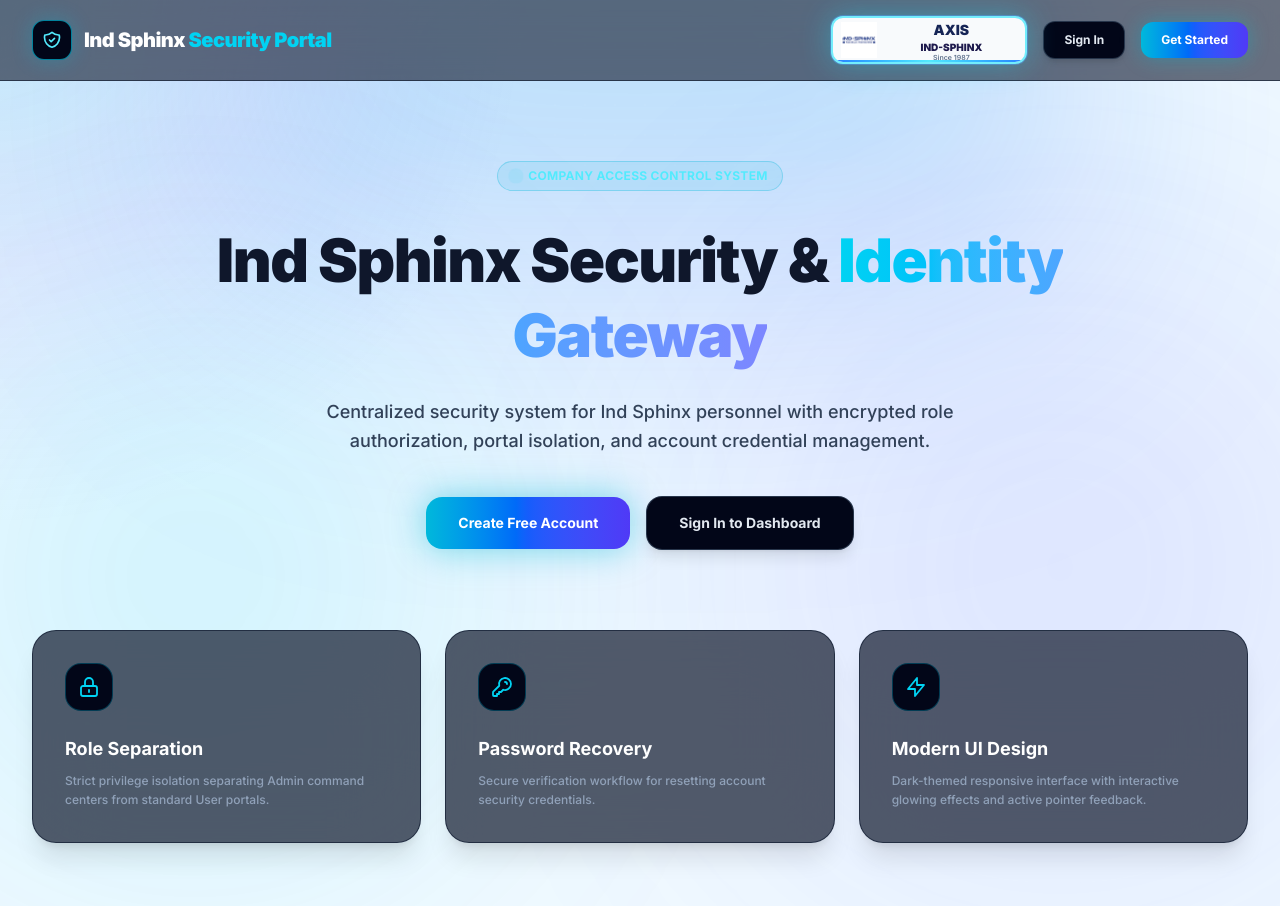
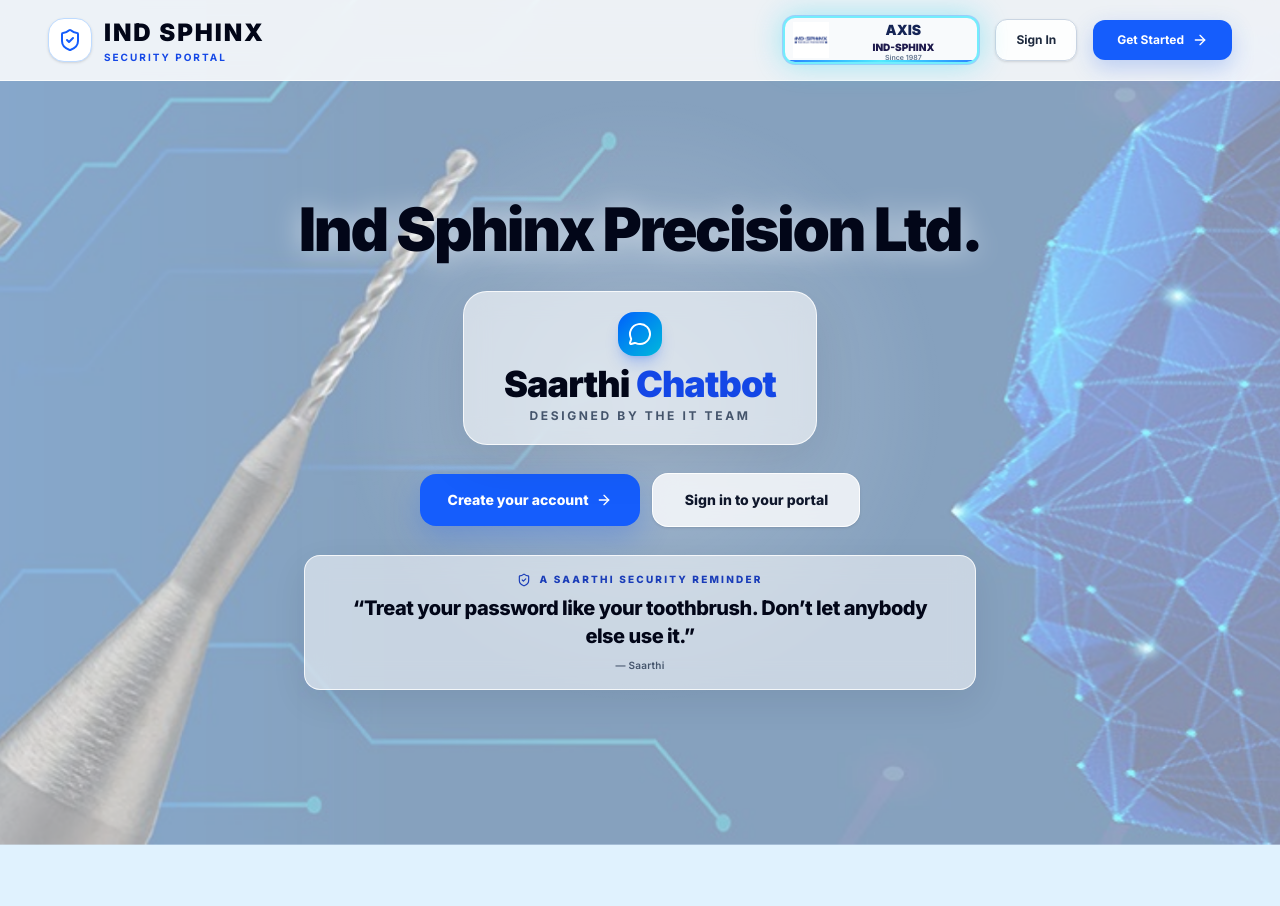
Before and after one commit to Sagarverma769/Chatboat, a Next.js app in the folder frontend/: page / in a window 1280 px wide. After the commit the page ends 801 px from the top, so only its background shows below. Built offline with nearby package versions, Linux system fonts and the light colour scheme.

Commit message:
Frontend Changes

```diff
--- a/frontend/src/app/api/users/route.ts
+++ b/frontend/src/app/api/users/route.ts
@@ -14,7 +14,7 @@ function mapUser(user: BackendUser) {
     id: user.id,
     name: user.full_name || user.email.split("@")[0],
     email: user.email,
-    joined: user.created_at?.slice(0, 10) || "Unknown",
+    registeredAt: user.created_at || null,
     isAdmin: user.is_superuser,
     isProtected: false,
   };
--- a/frontend/src/app/forgot-password/page.tsx
+++ b/frontend/src/app/forgot-password/page.tsx
@@ -54,7 +54,7 @@ export default function ForgotPasswordPage() {
   };
 
   return (
-    <div className="min-h-screen bg-sky-50 text-slate-900 flex items-center justify-center p-4 font-sans select-none relative overflow-hidden portal-content-light">
+    <div className="company-background-page min-h-screen bg-sky-50 text-slate-900 flex items-center justify-center p-4 font-sans select-none relative overflow-hidden portal-content-light">
       <BrandLogo className="fixed right-3 top-3 z-50 sm:right-6 sm:top-5" />
       {/* Dynamic Mouse Glow */}
       <div
--- a/frontend/src/app/globals.css
+++ b/frontend/src/app/globals.css
@@ -16,6 +16,53 @@ body {
   background: var(--background);
   color: var(--foreground);
   font-family: Arial, Helvetica, sans-serif;
+}
+
+.company-background-page {
+  isolation: isolate;
+  position: relative;
+  background-color: transparent !important;
+}
+
+.company-background-page.admin-portal-theme {
+  background-color: transparent !important;
+}
+
+.company-background-page::before {
+  position: fixed;
+  z-index: -1;
+  inset: -4%;
+  background-image:
+    linear-gradient(rgb(255 255 255 / 52%), rgb(255 255 255 / 52%)),
+    url("/indsphinx-tools-background.jpg");
+  background-position: center;
+  background-size: cover;
+  content: "";
+  pointer-events: none;
+  animation: company-background-drift 32s ease-in-out infinite alternate;
+  will-change: transform;
+}
+
+@keyframes company-background-drift {
+  from {
+    transform: scale(1.02) translate3d(-0.5%, 0.3%, 0);
+  }
+
+  to {
+    transform: scale(1.08) translate3d(0.5%, -0.3%, 0);
+  }
+}
+
+@media (prefers-reduced-motion: reduce) {
+  .company-background-page::before {
+    animation: none;
+    transform: scale(1.04);
+  }
+}
+
+.login-page-theme .login-notification,
+.login-page-theme .login-notification * {
+  color: #000000 !important;
 }
 
 .portal-content-light
@@ -99,7 +146,7 @@ body {
 }
 
 .admin-portal-theme :not(.admin-portal-theme)[class*="bg-"],
-.login-page-theme [class*="bg-"] {
+.login-page-theme :not(button)[class*="bg-"] {
   background-color: #ffffff !important;
   background-image: none !important;
 }
@@ -110,7 +157,7 @@ body {
 }
 
 .admin-portal-theme [class*="text-"],
-.login-page-theme [class*="text-"] {
+.login-page-theme :not(button):not(button *)[class*="text-"] {
   color: #000000 !important;
 }
 
--- a/frontend/src/app/login/page.tsx
+++ b/frontend/src/app/login/page.tsx
@@ -120,7 +120,7 @@ export default function LoginPage() {
   };
 
   return (
-    <div className="login-page-theme min-h-screen bg-white text-black flex items-center justify-center p-4 font-sans relative overflow-hidden select-none">
+    <div className="company-background-page login-page-theme min-h-screen bg-transparent text-black flex items-center justify-center p-4 font-sans relative overflow-hidden select-none">
       <BrandLogo className="fixed right-3 top-3 z-50 sm:right-6 sm:top-5" />
       <div
         className="pointer-events-none fixed inset-0 z-0 transition-opacity duration-300"
@@ -167,13 +167,13 @@ export default function LoginPage() {
         </div>
 
         {errorMsg && (
-          <div className="mb-4 p-3 bg-rose-500/10 border border-rose-500/30 rounded-2xl text-rose-300 text-xs text-center font-semibold">
+          <div className="login-notification mb-4 p-3 bg-rose-500/10 border border-rose-500/30 rounded-2xl text-rose-300 text-xs text-center font-semibold">
             {errorMsg}
           </div>
         )}
 
         {successMsg && (
-          <div className="mb-4 p-3 bg-emerald-500/10 border border-emerald-500/30 rounded-2xl text-emerald-300 text-xs text-center font-semibold">
+          <div className="login-notification mb-4 p-3 bg-emerald-500/10 border border-emerald-500/30 rounded-2xl text-emerald-300 text-xs text-center font-semibold">
             {successMsg}
           </div>
         )}
--- a/frontend/src/app/page.tsx
+++ b/frontend/src/app/page.tsx
@@ -1,131 +1,114 @@
 "use client";
 
-import React, { useState, useEffect } from 'react';
-import Link from 'next/link';
-import BrandLogo from '@/components/BrandLogo';
+import { useState } from "react";
+import Link from "next/link";
+import { ArrowRight, MessageCircle, ShieldCheck } from "lucide-react";
+import BrandLogo from "@/components/BrandLogo";
 
 export default function LandingPage() {
-  const [mousePos, setMousePos] = useState({ x: 0, y: 0 });
-
-  useEffect(() => {
-    const handleMouseMove = (e: MouseEvent) => {
-      setMousePos({ x: e.clientX, y: e.clientY });
-    };
-    window.addEventListener('mousemove', handleMouseMove);
-    return () => window.removeEventListener('mousemove', handleMouseMove);
-  }, []);
+  const [pointer, setPointer] = useState({ x: 50, y: 50 });
 
   return (
-    <div className="min-h-screen bg-sky-50 text-slate-900 font-sans relative overflow-hidden select-none">
-      {/* Interactive Glowing Pointer Following Mouse */}
     <div
-        className="pointer-events-none fixed inset-0 z-0 transition-opacity duration-300"
+      className="company-background-page min-h-screen text-slate-900 font-sans relative select-none"
+      onPointerMove={(event) => {
+        const bounds = event.currentTarget.getBoundingClientRect();
+        setPointer({
+          x: ((event.clientX - bounds.left) / bounds.width) * 100,
+          y: ((event.clientY - bounds.top) / bounds.height) * 100,
+        });
+      }}
+    >
+      <div
+        aria-hidden="true"
+        className="pointer-events-none fixed inset-0 z-0 transition-opacity duration-500"
         style={{
-          background: `radial-gradient(750px circle at ${mousePos.x}px ${mousePos.y}px, rgba(14, 165, 233, 0.2), rgba(99, 102, 241, 0.1), transparent 70%)`
+          background: `radial-gradient(420px circle at ${pointer.x}% ${pointer.y}%, rgba(255,255,255,0.24), transparent 72%)`,
         }}
       />
 
-      {/* Background Ambient Lights & Grid */}
-      <div className="absolute -top-32 left-1/2 -translate-x-1/2 w-[900px] h-[550px] bg-gradient-to-b from-cyan-500/30 via-blue-600/20 to-transparent rounded-full blur-[130px] pointer-events-none" />
-      <div className="absolute top-1/3 -left-20 w-[550px] h-[550px] bg-cyan-400/20 rounded-full blur-[140px] pointer-events-none animate-pulse" />
-      <div className="absolute bottom-10 -right-20 w-[600px] h-[600px] bg-indigo-500/20 rounded-full blur-[150px] pointer-events-none animate-pulse" />
-      <div className="absolute inset-0 opacity-[0.06] pointer-events-none z-0" style={{ backgroundImage: 'radial-gradient(rgba(255, 255, 255, 0.6) 1px, transparent 1px)', backgroundSize: '30px 30px' }} />
+      <header className="relative z-20 border-b border-white/70 bg-white/85 backdrop-blur-md">
+        <div className="mx-auto flex min-h-20 max-w-screen-2xl flex-wrap items-center justify-between gap-x-6 gap-y-3 px-4 py-3 sm:px-8 lg:px-12">
+          <Link href="/" className="group flex items-center gap-3" aria-label="Ind Sphinx Security Portal home">
+            <span className="flex h-11 w-11 items-center justify-center rounded-2xl border border-blue-200 bg-white text-blue-600 shadow-sm transition-all duration-300 group-hover:-rotate-6 group-hover:scale-105 group-hover:shadow-blue-200/70">
+              <ShieldCheck className="h-6 w-6" />
+            </span>
+            <span className="leading-tight">
+              <span className="block text-xl font-black tracking-[0.08em] text-slate-950 sm:text-2xl">
+                IND SPHINX
+              </span>
+              <span className="mt-0.5 block text-[9px] font-bold tracking-[0.2em] text-blue-700 sm:text-[10px]">
+                SECURITY PORTAL
+              </span>
+            </span>
+          </Link>
 
-      {/* Header / Navigation */}
-      <header className="relative z-20 border-b border-slate-800/80 bg-slate-900/60 backdrop-blur-2xl">
-        <div className="max-w-7xl mx-auto px-4 sm:px-6 lg:px-8 min-h-20 py-3 flex flex-wrap items-center justify-between gap-y-3">
-          <div className="flex items-center space-x-3">
-            <div className="w-10 h-10 bg-slate-950 border border-cyan-400/60 rounded-xl flex items-center justify-center shadow-[0_0_20px_rgba(6,182,212,0.3)]">
-              <svg className="w-5 h-5 text-cyan-300" fill="none" stroke="currentColor" viewBox="0 0 24 24">
-                <path strokeLinecap="round" strokeLinejoin="round" strokeWidth={2} d="M9 12l2 2 4-4m5.618-4.016A11.955 11.955 0 0112 2.944a11.955 11.955 0 01-8.618 3.04A12.02 12.02 0 003 9c0 5.591 3.824 10.29 9 11.622 5.176-1.332 9-6.03 9-11.622 0-1.042-.133-2.052-.382-3.016z" />
-              </svg>
-            </div>
-            <span className="text-xl font-black tracking-tight text-white">
-              Ind Sphinx <span className="text-cyan-400">Security Portal</span>
-            </span>
-          </div>
-
-          <div className="flex flex-wrap items-center justify-end gap-2 sm:gap-4">
+          <nav aria-label="Main navigation" className="ml-auto flex flex-wrap items-center justify-end gap-2 sm:gap-4">
             <BrandLogo />
             <Link
               href="/login"
-              className="px-5 py-2.5 bg-slate-950 hover:bg-slate-800 border border-slate-700/80 text-slate-200 hover:text-white rounded-xl text-xs font-bold transition-all shadow-md active:scale-95"
+              className="rounded-xl border border-slate-300 bg-white/90 px-5 py-3 text-xs font-bold text-slate-800 shadow-sm transition-all hover:-translate-y-0.5 hover:border-blue-300 hover:bg-white hover:shadow-md active:translate-y-0"
             >
               Sign In
             </Link>
             <Link
               href="/signup"
-              className="px-5 py-2.5 bg-gradient-to-r from-cyan-500 via-blue-600 to-indigo-600 hover:from-cyan-400 hover:to-indigo-500 text-white rounded-xl text-xs font-bold transition-all shadow-[0_0_20px_rgba(6,182,212,0.4)] hover:shadow-[0_0_30px_rgba(6,182,212,0.7)] active:scale-95"
+              className="group inline-flex items-center gap-2 rounded-xl bg-blue-600 px-5 py-3 text-xs font-bold text-white shadow-[0_8px_22px_rgba(37,99,235,0.25)] transition-all hover:-translate-y-0.5 hover:bg-blue-700 hover:shadow-[0_12px_28px_rgba(37,99,235,0.38)] active:translate-y-0 sm:px-6"
             >
               Get Started
+              <ArrowRight className="h-4 w-4 transition-transform group-hover:translate-x-1" />
             </Link>
-          </div>
+          </nav>
         </div>
       </header>
 
-      {/* Hero Section */}
-      <main className="relative z-10 max-w-7xl mx-auto px-4 sm:px-6 lg:px-8 pt-20 pb-16 text-center">
-        <div className="inline-flex items-center space-x-2 px-3.5 py-1.5 bg-cyan-500/10 border border-cyan-500/30 rounded-full mb-8">
-          <span className="w-2 h-2 rounded-full bg-cyan-400 animate-ping" />
-          <span className="text-xs font-bold text-cyan-300 tracking-wide uppercase">COMPANY ACCESS CONTROL SYSTEM</span>
+      <main className="relative z-10 mx-auto flex min-h-[calc(100svh-5rem)] max-w-screen-2xl items-center px-5 py-8 sm:px-10 sm:py-10 lg:px-16">
+        <section className="mx-auto w-full max-w-5xl text-center">
+          <h1 className="mx-auto text-4xl font-black leading-tight tracking-[-0.04em] text-slate-950 drop-shadow-[0_1px_14px_rgba(255,255,255,0.55)] sm:text-5xl lg:text-6xl">
+            Ind Sphinx Precision Ltd.
+          </h1>
+
+          <div className="mx-auto mt-6 flex w-fit max-w-full flex-col items-center rounded-3xl border border-white/80 bg-white/60 px-6 py-4 shadow-[0_16px_50px_rgba(15,23,42,0.1)] backdrop-blur-md sm:px-10 sm:py-5">
+            <span className="flex h-11 w-11 items-center justify-center rounded-2xl bg-gradient-to-br from-blue-600 to-cyan-500 text-white shadow-lg shadow-blue-600/25">
+              <MessageCircle className="h-6 w-6" />
+            </span>
+            <h2 className="mt-2 text-3xl font-black tracking-tight text-slate-950 sm:text-4xl">
+              Saarthi <span className="text-blue-700">Chatbot</span>
+            </h2>
+            <p className="mt-1 text-[10px] font-bold uppercase tracking-[0.22em] text-slate-600 sm:text-xs">
+              Designed by the IT Team
+            </p>
           </div>
 
-        <h1 className="text-4xl sm:text-6xl font-black text-slate-900 tracking-tight max-w-4xl mx-auto leading-tight">
-          Ind Sphinx Security & <span className="bg-gradient-to-r from-cyan-400 via-blue-400 to-indigo-400 bg-clip-text text-transparent">Identity Gateway</span>
-        </h1>
-
-        <p className="mt-6 text-base sm:text-lg text-slate-700 max-w-2xl mx-auto font-medium leading-relaxed">
-          Centralized security system for Ind Sphinx personnel with encrypted role authorization, portal isolation, and account credential management.
-        </p>
-
-        {/* CTA Action Buttons */}
-        <div className="mt-10 flex flex-col sm:flex-row items-center justify-center gap-4">
+          <div className="mt-7 flex flex-col items-center justify-center gap-3 sm:flex-row">
             <Link
               href="/signup"
-            className="w-full sm:w-auto px-8 py-4 bg-gradient-to-r from-cyan-500 via-blue-600 to-indigo-600 hover:from-cyan-400 hover:to-indigo-500 text-white font-bold rounded-2xl shadow-[0_0_35px_rgba(6,182,212,0.5)] hover:shadow-[0_0_45px_rgba(6,182,212,0.8)] transition-all text-sm active:scale-95"
+              className="group inline-flex min-w-52 items-center justify-center gap-2 rounded-2xl bg-blue-600 px-7 py-4 text-sm font-extrabold text-white shadow-[0_12px_30px_rgba(37,99,235,0.3)] transition-all duration-300 hover:-translate-y-1 hover:bg-blue-700 hover:shadow-[0_18px_36px_rgba(37,99,235,0.42)] active:translate-y-0"
             >
-            Create Free Account
+              Create your account
+              <ArrowRight className="h-4 w-4 transition-transform duration-300 group-hover:translate-x-1" />
             </Link>
             <Link
               href="/login"
-            className="w-full sm:w-auto px-8 py-4 bg-slate-950 hover:bg-slate-900 border border-slate-700/80 text-slate-200 hover:text-white font-bold rounded-2xl transition-all text-sm shadow-lg active:scale-95"
+              className="inline-flex min-w-52 items-center justify-center rounded-2xl border border-white/90 bg-white/80 px-7 py-4 text-sm font-extrabold text-slate-900 shadow-sm backdrop-blur-md transition-all duration-300 hover:-translate-y-1 hover:border-blue-200 hover:bg-white hover:shadow-lg active:translate-y-0"
             >
-            Sign In to Dashboard
+              Sign in to your portal
             </Link>
           </div>
 
-        {/* Features Preview Grid */}
-        <div className="mt-20 grid grid-cols-1 md:grid-cols-3 gap-6 text-left">
-          <div className="p-8 bg-slate-900/70 border border-slate-800/90 rounded-3xl backdrop-blur-2xl shadow-xl hover:border-cyan-500/40 transition-all group">
-            <div className="w-12 h-12 bg-slate-950 border border-cyan-500/30 rounded-2xl flex items-center justify-center mb-6 text-cyan-400 group-hover:scale-110 transition-transform">
-              <svg className="w-6 h-6" fill="none" stroke="currentColor" viewBox="0 0 24 24">
-                <path strokeLinecap="round" strokeLinejoin="round" strokeWidth={1.8} d="M12 15v2m-6 4h12a2 2 0 002-2v-6a2 2 0 00-2-2H6a2 2 0 00-2 2v6a2 2 0 002 2zm10-10V7a4 4 0 00-8 0v4h8z" />
-              </svg>
+          <blockquote className="mx-auto mt-7 max-w-2xl rounded-2xl border border-white/80 bg-white/55 px-5 py-4 shadow-[0_12px_35px_rgba(15,23,42,0.08)] backdrop-blur-md sm:px-8">
+            <div className="mb-2 flex items-center justify-center gap-2 text-[9px] font-extrabold uppercase tracking-[0.22em] text-blue-800 sm:text-[10px]">
+              <ShieldCheck className="h-3.5 w-3.5" />
+              A Saarthi security reminder
             </div>
-            <h3 className="text-lg font-bold text-white mb-2">Role Separation</h3>
-            <p className="text-xs text-slate-400 leading-relaxed font-medium">Strict privilege isolation separating Admin command centers from standard User portals.</p>
-          </div>
-
-          <div className="p-8 bg-slate-900/70 border border-slate-800/90 rounded-3xl backdrop-blur-2xl shadow-xl hover:border-cyan-500/40 transition-all group">
-            <div className="w-12 h-12 bg-slate-950 border border-cyan-500/30 rounded-2xl flex items-center justify-center mb-6 text-cyan-400 group-hover:scale-110 transition-transform">
-              <svg className="w-6 h-6" fill="none" stroke="currentColor" viewBox="0 0 24 24">
-                <path strokeLinecap="round" strokeLinejoin="round" strokeWidth={1.8} d="M15 7a2 2 0 012 2m4 0a6 6 0 01-7.743 5.743L11 17H9v2H7v2H4a1 1 0 01-1-1v-2.586a1 1 0 01.293-.707l5.964-5.964A6 6 0 1121 9z" />
-              </svg>
-            </div>
-            <h3 className="text-lg font-bold text-white mb-2">Password Recovery</h3>
-            <p className="text-xs text-slate-400 leading-relaxed font-medium">Secure verification workflow for resetting account security credentials.</p>
-          </div>
-
-          <div className="p-8 bg-slate-900/70 border border-slate-800/90 rounded-3xl backdrop-blur-2xl shadow-xl hover:border-cyan-500/40 transition-all group">
-            <div className="w-12 h-12 bg-slate-950 border border-cyan-500/30 rounded-2xl flex items-center justify-center mb-6 text-cyan-400 group-hover:scale-110 transition-transform">
-              <svg className="w-6 h-6" fill="none" stroke="currentColor" viewBox="0 0 24 24">
-                <path strokeLinecap="round" strokeLinejoin="round" strokeWidth={1.8} d="M13 10V3L4 14h7v7l9-11h-7z" />
-              </svg>
-            </div>
-            <h3 className="text-lg font-bold text-white mb-2">Modern UI Design</h3>
-            <p className="text-xs text-slate-400 leading-relaxed font-medium">Dark-themed responsive interface with interactive glowing effects and active pointer feedback.</p>
-          </div>
-        </div>
+            <p className="text-lg font-extrabold leading-snug tracking-tight text-slate-950 sm:text-xl">
+              “Treat your password like your toothbrush. Don’t let anybody else use it.”
+            </p>
+            <footer className="mt-2 text-[10px] font-semibold tracking-wide text-slate-600">
+              — Saarthi
+            </footer>
+          </blockquote>
+        </section>
       </main>
     </div>
   );
--- a/frontend/src/app/user/page.tsx
+++ b/frontend/src/app/user/page.tsx
@@ -91,7 +91,7 @@ export default function UserPortalPage() {
 
   if (isAuthorized !== true) {
     return (
-      <div className="min-h-screen bg-sky-50 text-slate-900 flex items-center justify-center font-sans">
+      <div className="company-background-page min-h-screen bg-sky-50 text-slate-900 flex items-center justify-center font-sans">
         <div className="text-cyan-400 text-sm font-bold animate-pulse flex items-center gap-2">
           <Zap className="w-5 h-5 text-cyan-300 animate-bounce" />
           Loading User Portal...
@@ -104,7 +104,7 @@ export default function UserPortalPage() {
   const avatarLetter = displayName.charAt(0).toUpperCase();
 
   return (
-    <div className="min-h-screen bg-sky-50 text-slate-900 font-sans relative overflow-hidden flex flex-col justify-between">
+    <div className="company-background-page min-h-screen bg-sky-50 text-slate-900 font-sans relative overflow-hidden flex flex-col justify-between">
       {/* Dynamic Ambient Background Glow */}
       <div
         className="pointer-events-none fixed inset-0 z-0 transition-opacity duration-500"
```
Also changed, not shown: frontend/src/app/admin/page.tsx (+4 -35 lines), frontend/src/app/admin/user-management/UserManagement.tsx (+21 -4 lines), frontend/src/app/signup/page.tsx (+19 -19 lines), frontend/public/indsphinx-tools-background.jpg (added). Lines whose indentation alone changed are shown as unchanged.
